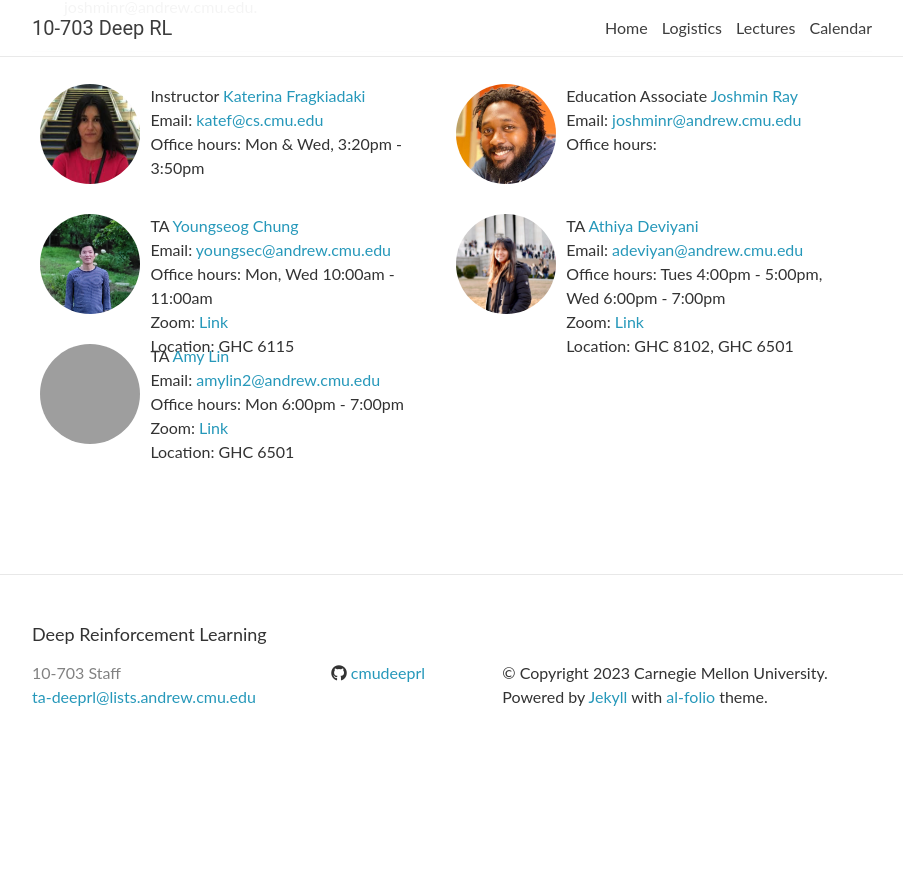
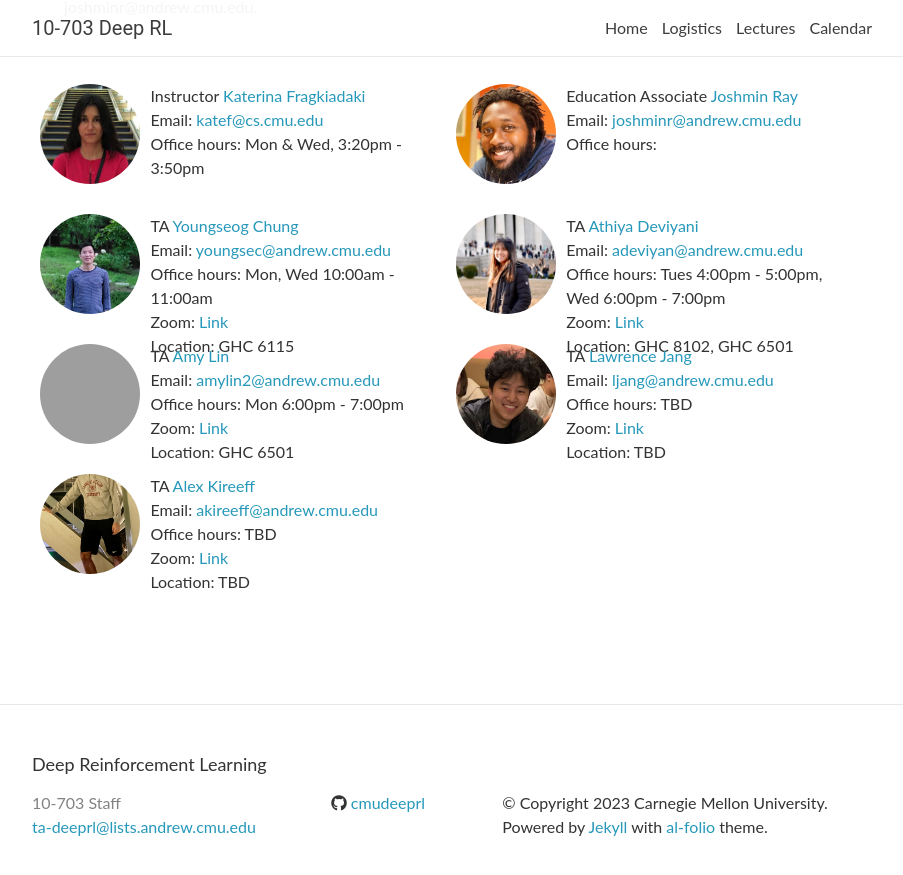
Before and after one commit to cmudeeprl/403website_s24, a Jekyll site: the page built from _pages/about.md, in a window 1280 px wide and 900 px high, scrolled down 1279 px, cut to the strip 0-875 px from the top of the window. Shown: the whole strip, without its empty margins (188-1091 px from the left). Built offline with Jekyll 4.4.1, drawn with Linux system fonts in a browser that asks for light colours; nearby versions of some CDN libraries; comment, search, counter and statistics services are not loaded; before the commit the page ends 2049 px from its top, so only the background shows below that; grey boxes are pictures that could not be loaded.

Commit message:
Adding new TAs to the website

```diff
--- a/_data/staff.yml
+++ b/_data/staff.yml
@@ -37,10 +37,18 @@ TAs:
       image: staff/Amy.jpg
       zoom: # https://cmu.zoom.us/j/4891032108
 
-    # - name:
-    #   email:
-    #   url:
-    #   office-hours: # Tues 4:00pm - 5:00pm
-    #   location: # GHC 8228
-    #   image: # staff/Raj.jpg
-    #   zoom: # https://cmu.zoom.us/j/3444156279
+    - name:  Lawrence Jang
+      email: ljang@andrew.cmu.edu
+      url:
+      office-hours: TBD # Tues 4:00pm - 5:00pm
+      location: TBD # GHC 8228
+      image: staff/Lawrence.jpg
+      zoom: # https://cmu.zoom.us/j/3444156279
+
+    - name:  Alex Kireeff
+      email: akireeff@andrew.cmu.edu
+      url:
+      office-hours: TBD # Tues 4:00pm - 5:00pm
+      location: TBD # GHC 8228
+      image: staff/Alex.jpeg
+      zoom: # https://cmu.zoom.us/j/3444156279
```
Also changed, not shown: assets/img/staff/Alex.jpeg (added), assets/img/staff/Lawrence.jpg (added).
